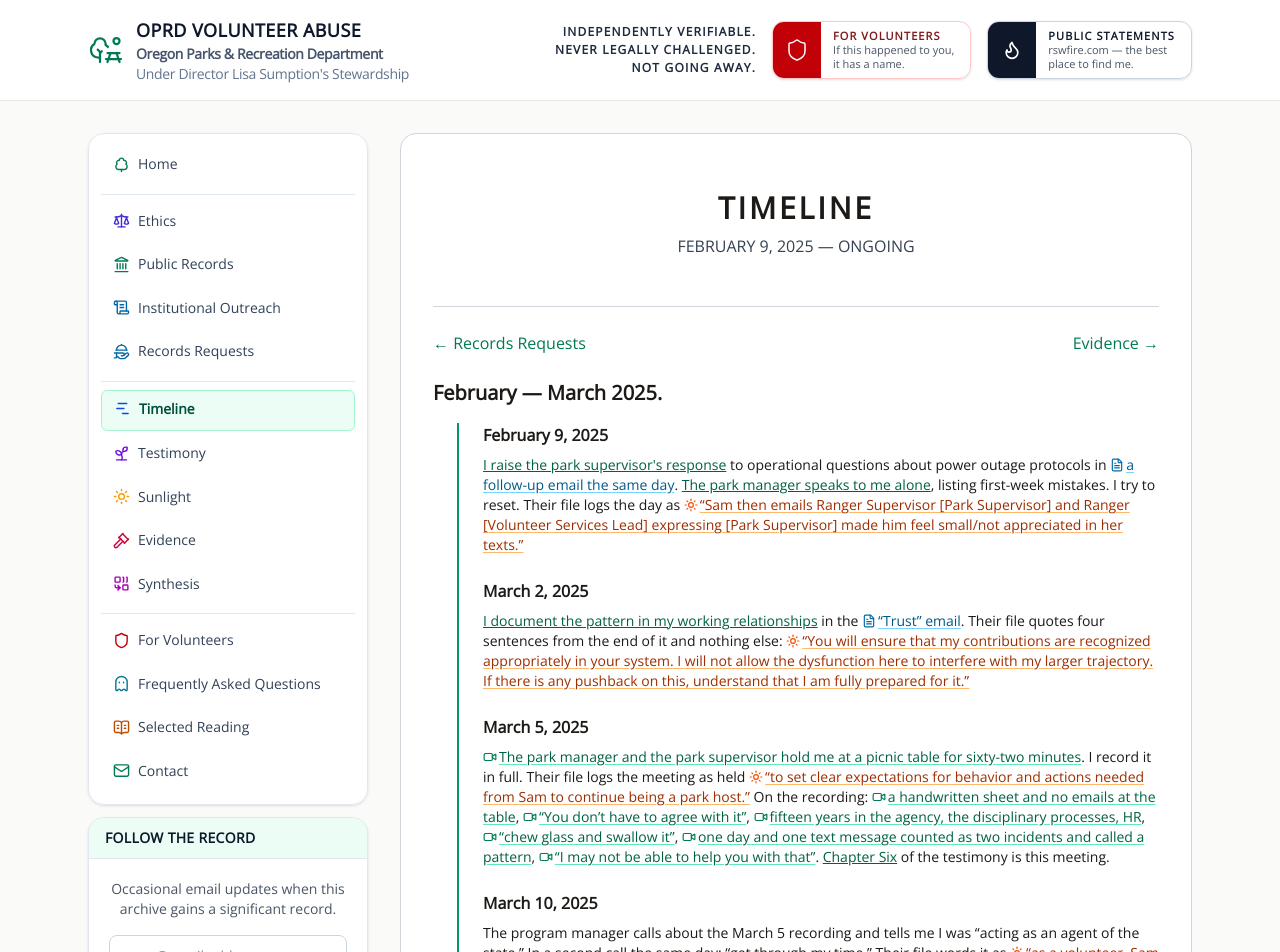
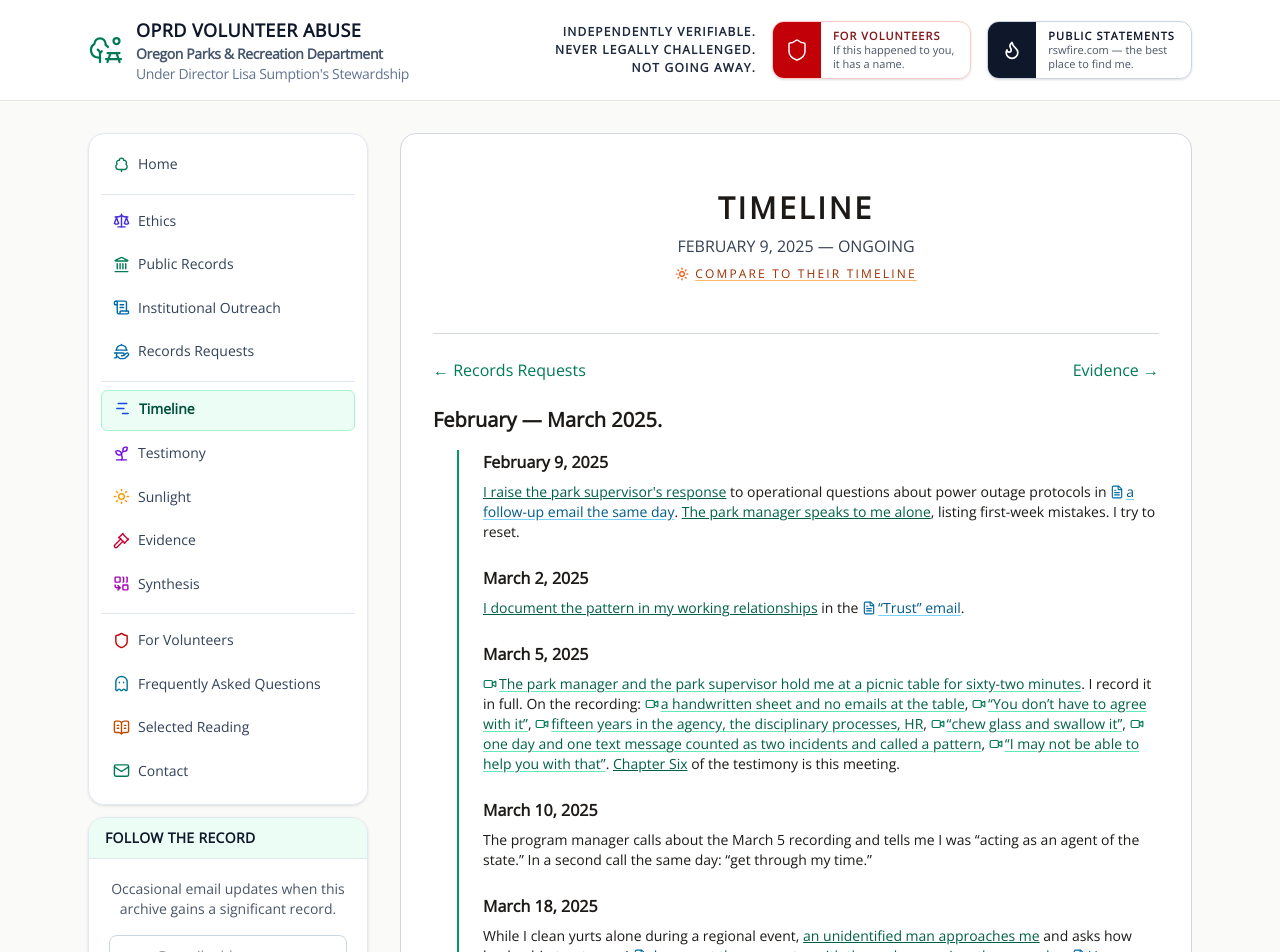
Before and after one commit to rswfire/rswfire.oprd, a Next.js app: page /timeline in a window 1280 px wide. Shown: the top 952 px of the page. Built offline with nearby package versions, Linux system fonts and the light colour scheme.

Commit message:
Their account stays in the sunlight; the timeline headers link across to it

```diff
--- a/app/(archive)/timeline/page.tsx
+++ b/app/(archive)/timeline/page.tsx
@@ -1,7 +1,9 @@
 // app/(archive)/timeline/page.tsx
 import type { Metadata } from "next";
+import Link from "next/link";
 import SectionPage from "@/components/SectionPage";
 import TimelineBody from "@/components/TimelineBody";
+import Icon from "@/components/Icon";
 import { TIMELINE } from "@/data/timeline";
 
 export const metadata: Metadata = {
@@ -14,6 +16,15 @@ export default function TimelinePage() {
         <SectionPage
             title="TIMELINE"
             subtitle="FEBRUARY 9, 2025 — ONGOING"
+            tagline={
+                <Link
+                    href="/sunlight"
+                    className="inline-flex items-center gap-1.5 text-orange-800 underline decoration-orange-300 underline-offset-2 hover:text-orange-600"
+                >
+                    <Icon name="Sun" size={14} strokeWidth={2} className="text-orange-600" aria-hidden />
+                    Compare to their timeline
+                </Link>
+            }
             previousPage={{ href: "/records-requests", label: "Records Requests" }}
             nextPage={{ href: "/evidence", label: "Evidence" }}
         >
--- a/components/SectionPage.tsx
+++ b/components/SectionPage.tsx
@@ -17,7 +17,7 @@ type SectionPageProps = {
     /** Lucide icon name, centered above the title. */
     emblem?: string;
     /** A quieter third line under the subtitle. */
-    tagline?: string;
+    tagline?: ReactNode;
     systemMap?: SystemMapLink | SystemMapLink[];
     children: ReactNode;
     previousPage?: {
--- a/components/TimelineWalker.tsx
+++ b/components/TimelineWalker.tsx
@@ -136,15 +136,24 @@ export default function TimelineWalker() {
 
     return (
         <div ref={card} className="mb-4 bg-white border border-gray-300 rounded-2xl shadow-sm overflow-hidden">
-            <div className="flex items-center justify-between gap-4 px-6 pt-6">
+            <div className="flex flex-wrap items-center justify-between gap-x-4 gap-y-2 px-6 pt-6">
                 <div className="flex items-center gap-3">
                     <span className="rounded-lg bg-emerald-50 p-2 text-emerald-700">
                         <Icon name="CalendarDays" size={22} strokeWidth={1.75} />
                     </span>
                     <h2 className="text-2xl font-bold tracking-tight text-gray-900">The timeline.</h2>
                 </div>
-                <div className="text-xs uppercase tracking-wider text-gray-400 tabular-nums">
-                    {i + 1} / {MAJORS.length}
+                <div className="flex items-center gap-4">
+                    <Link
+                        href="/sunlight"
+                        className="inline-flex items-center gap-1.5 text-xs uppercase tracking-wider text-orange-800 underline decoration-orange-300 underline-offset-2 hover:text-orange-600"
+                    >
+                        <Icon name="Sun" size={14} strokeWidth={2} className="text-orange-600" aria-hidden />
+                        Compare to their timeline
+                    </Link>
+                    <div className="text-xs uppercase tracking-wider text-gray-400 tabular-nums">
+                        {i + 1} / {MAJORS.length}
+                    </div>
                 </div>
             </div>
 
--- a/data/timeline.ts
+++ b/data/timeline.ts
@@ -68,8 +68,7 @@ export const TIMELINE: TimelineSection[] = [
                     { doc: "01JKMXJCF8D4M3JQHEH9G94SBP", thread: "oprd", t: "a follow-up email the same day" },
                     ". ",
                     { t: "The park manager speaks to me alone", href: "/evidence/escalation" },
-                    ", listing first-week mistakes. I try to reset. Their file logs the day as ",
-                    { sun: "02-09-25-the-power-outage", t: "“Sam then emails Ranger Supervisor [Park Supervisor] and Ranger [Volunteer Services Lead] expressing [Park Supervisor] made him feel small/not appreciated in her texts.”" },
+                    ", listing first-week mistakes. I try to reset.",
                 ],
             },
             {
@@ -78,8 +77,7 @@ export const TIMELINE: TimelineSection[] = [
                     { t: "I document the pattern in my working relationships", href: "/evidence/trust" },
                     " in the ",
                     { doc: "01JNBNSRN04NEM4MEZJG40Q3N5", thread: "oprd", t: "“Trust” email" },
-                    ". Their file quotes four sentences from the end of it and nothing else: ",
-                    { sun: "03-02-25-the-trust-email", t: "“You will ensure that my contributions are recognized appropriately in your system. I will not allow the dysfunction here to interfere with my larger trajectory. If there is any pushback on this, understand that I am fully prepared for it.”" },
+                    ".",
                 ],
             },
             {
@@ -87,9 +85,7 @@ export const TIMELINE: TimelineSection[] = [
                 title: "The picnic table.",
                 body: [
                     { rec: PICNIC, at: "0:00", t: "The park manager and the park supervisor hold me at a picnic table for sixty-two minutes" },
-                    ". I record it in full. Their file logs the meeting as held ",
-                    { sun: "03-05-25-the-meeting", t: "“to set clear expectations for behavior and actions needed from Sam to continue being a park host.”" },
-                    " On the recording: ",
+                    ". I record it in full. On the recording: ",
                     { rec: PICNIC, at: "15:45", t: "a handwritten sheet and no emails at the table" },
                     ", ",
                     { rec: PICNIC, at: "4:39", t: "“You don’t have to agree with it”" },
@@ -110,8 +106,7 @@ export const TIMELINE: TimelineSection[] = [
                 d: "2025-03-10", date: "March 10, 2025",
                 body: [
                     "The ", { person: "program manager" },
-                    " calls about the March 5 recording and tells me I was “acting as an agent of the state.” In a second call the same day: “get through my time.” Their file words it as ",
-                    { sun: "03-10-25-the-admonition", t: "“as a volunteer, Sam is an agent of the state and as such is held to a higher standard, so... he cannot record conversations without informing the other parties present.”" },
+                    " calls about the March 5 recording and tells me I was “acting as an agent of the state.” In a second call the same day: “get through my time.”",
                 ],
             },
             {
@@ -135,8 +130,7 @@ export const TIMELINE: TimelineSection[] = [
                     { rec: DISMISSAL, at: "16:27", t: "twenty-four hours to vacate the park where I live" },
                     ". The stated reason: a lost journal. An hour later he collects the keys at my RV and ",
                     { rec: DISMISSAL, at: 738, t: "states on camera that no formal documentation exists" },
-                    ". Their file logs the call as ",
-                    { sun: "03-24-25-the-dismissal", t: "“Sam kept talking over [Park Manager], and as the conversation was no longer productive...”" },
+                    ".",
                 ],
             },
             {
```
